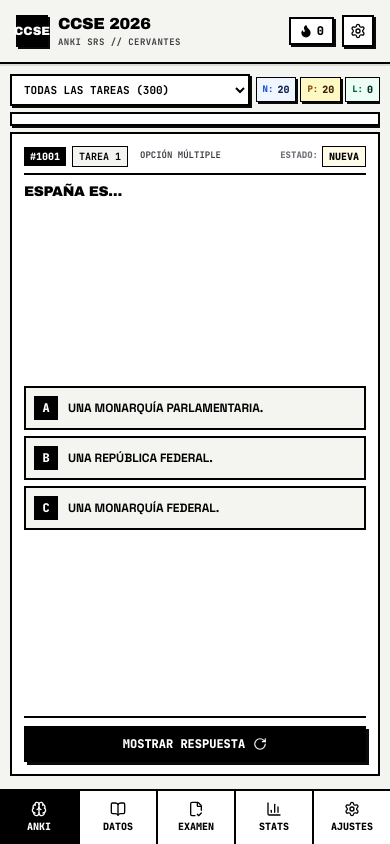
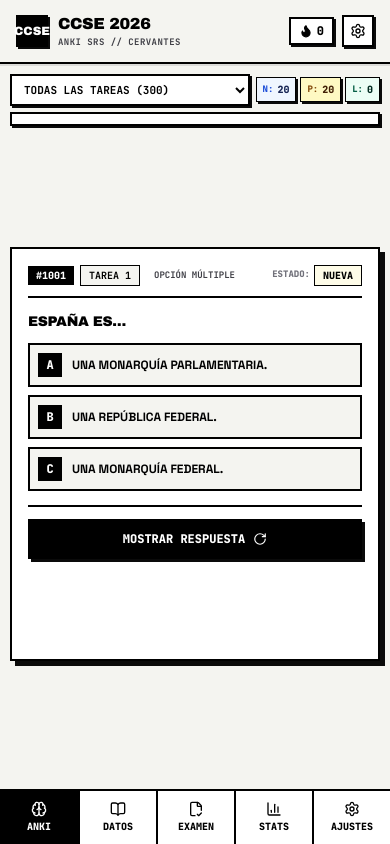
Before and after one commit to jonajonap/ccse-2026-anki, a plain HTML site: page index.html in a window 390 px wide. Drawn offline with nearby package versions, Linux system fonts and the light colour scheme.

Commit message:
refactor: update flashcard styling to use natural auto-height and center layout instead of fixed-height flex containers

```diff
--- a/index.html
+++ b/index.html
@@ -134,7 +134,6 @@
       -webkit-backface-visibility: hidden;
       display: flex;
       flex-direction: column;
-      justify-content: space-between;
       width: 100%;
       box-sizing: border-box;
     }
@@ -166,22 +165,18 @@
 
     @media (max-width: 767px) {
       body {
-        height: 100dvh;
-        max-height: 100dvh;
-        overflow: hidden;
+        min-height: 100dvh;
+        overflow-x: hidden;
       }
       #main-content-wrapper {
-        height: calc(100dvh - 108px);
-        max-height: calc(100dvh - 108px);
+        min-height: 0;
         overflow-y: auto;
       }
       #view-anki {
-        height: 100%;
-        max-height: 100%;
+        min-height: 0;
         display: flex;
         flex-direction: column;
         justify-content: space-between;
-        overflow: hidden;
       }
     }
 
@@ -440,55 +435,51 @@
           <div id="session-progress-bar" class="bg-black h-1.5 sm:h-2.5 w-0 transition-all duration-300"></div>
         </div>
 
-        <!-- FLASHCARD CONTAINER -->
-        <div id="flashcard-wrapper" class="flex-1 flex flex-col justify-center perspective-1000 my-0 sm:my-1 w-full min-h-0">
+        <!-- FLASHCARD CONTAINER (VERTICALLY CENTERED IN AVAILABLE SPACE) -->
+        <div id="flashcard-wrapper" class="flex-1 flex flex-col justify-center items-center perspective-1000 my-auto w-full">
 
-          <!-- CARD ELEMENT (FLIPPABLE 3D DOSSIER) -->
-          <div id="flashcard" class="flashcard-inner relative w-full cursor-default flex-1 h-full min-h-0">
+          <!-- CARD ELEMENT (NATURAL AUTO-HEIGHT, FLIPPABLE 3D DOSSIER) -->
+          <div id="flashcard" class="flashcard-inner relative w-full max-w-2xl cursor-default">
 
             <!-- FRONT SIDE (PREGUNTA + OPCIONES) -->
             <div
-              class="flashcard-face flashcard-front border-2 border-black bg-white p-3 sm:p-6 md:p-8 flex flex-col justify-between shadow-brutal-lg flex-1 h-full min-h-0">
+              class="flashcard-face flashcard-front border-2 border-black bg-white p-4 sm:p-6 md:p-8 flex flex-col shadow-brutal-lg w-full">
 
-              <div class="flex-1 flex flex-col min-h-0">
               <!-- Card Header Telemetry Dossier -->
-                <div class="flex items-center justify-between border-b-2 border-black pb-1.5 sm:pb-3 mb-2 sm:mb-4 flex-wrap gap-1.5 shrink-0">
+              <div class="flex items-center justify-between border-b-2 border-black pb-2.5 mb-3.5 flex-wrap gap-2 shrink-0">
                 <div class="flex items-center gap-1.5 sm:gap-2">
                   <span id="card-id-badge"
-                      class="px-1.5 sm:px-2 py-0.5 font-mono text-[10px] sm:text-xs font-black bg-black text-white">#1001</span>
+                    class="px-2 py-0.5 font-mono text-[10px] sm:text-xs font-black bg-black text-white">#1001</span>
                   <span id="card-task-badge"
-                      class="px-1.5 sm:px-2 py-0.5 font-mono text-[10px] sm:text-xs font-bold border border-black bg-[#F4F4F0] text-black">TAREA
-                      1</span>
+                    class="px-2 py-0.5 font-mono text-[10px] sm:text-xs font-bold border border-black bg-[#F4F4F0] text-black">TAREA 1</span>
                   <span id="card-type-badge"
-                      class="px-1.5 py-0.5 font-mono text-[9px] sm:text-[11px] font-bold text-ink-muted uppercase">MÚLTIPLE</span>
+                    class="px-2 py-0.5 font-mono text-[9px] sm:text-[11px] font-bold text-ink-muted uppercase">MÚLTIPLE</span>
                 </div>
                 <div class="font-mono text-[10px] sm:text-xs font-black uppercase text-black flex items-center gap-1">
                   <span class="text-[9px] sm:text-[10px] text-ink-subtle">ESTADO:</span>
                   <span id="card-interval-badge"
-                      class="px-1.5 sm:px-2 py-0.5 border border-black bg-yellow-50 text-black">NUEVA</span>
+                    class="px-2 py-0.5 border border-black bg-yellow-50 text-black">NUEVA</span>
                 </div>
               </div>
 
               <!-- Question Text -->
               <h2 id="card-question-text"
-                  class="text-sm sm:text-2xl font-display uppercase tracking-tight text-black mb-2 sm:mb-4 leading-tight sm:leading-snug shrink-0">
+                class="text-sm sm:text-xl font-display uppercase tracking-tight text-black mb-3 sm:mb-4 leading-snug">
                 Cargando pregunta...
               </h2>
 
               <!-- Options List -->
-                <div id="card-options-front" class="space-y-1.5 sm:space-y-3 flex-1 flex flex-col justify-center min-h-0">
+              <div id="card-options-front" class="space-y-2 sm:space-y-3 mb-3.5">
                 <!-- Dynamically populated options -->
-                </div>
               </div>
 
               <!-- Flip Action Protocol -->
-              <div class="pt-2 sm:pt-4 mt-2 sm:mt-4 border-t-2 border-black flex items-center justify-between gap-2 shrink-0">
+              <div class="pt-3 sm:pt-4 border-t-2 border-black flex items-center justify-between gap-2 shrink-0">
                 <span class="hidden md:flex font-mono text-xs font-bold text-ink-muted items-center gap-2">
-                  <kbd class="px-2 py-0.5 font-mono text-xs font-black text-black bg-[#EAE8E3] border border-black">[
-                    ESPACIO ]</kbd> MOSTRAR SOLUCIÓN
+                  <kbd class="px-2 py-0.5 font-mono text-xs font-black text-black bg-[#EAE8E3] border border-black">[ ESPACIO ]</kbd> MOSTRAR SOLUCIÓN
                 </span>
                 <button onclick="app.flipCard()"
-                  class="w-full md:w-auto px-4 sm:px-6 py-2 sm:py-3 border-2 border-black bg-black text-white font-mono text-xs sm:text-sm font-black uppercase shadow-brutal hover:bg-neutral-800 transition active:translate-x-0.5 active:translate-y-0.5 flex items-center justify-center gap-2">
+                  class="w-full md:w-auto px-5 py-2.5 sm:py-3 border-2 border-black bg-black text-white font-mono text-xs sm:text-sm font-black uppercase shadow-brutal hover:bg-neutral-800 transition active:translate-x-0.5 active:translate-y-0.5 flex items-center justify-center gap-2">
                   <span>MOSTRAR RESPUESTA</span>
                   <i data-lucide="rotate-cw" class="w-3.5 h-3.5 sm:w-4 sm:h-4"></i>
                 </button>
@@ -497,26 +488,24 @@
 
             <!-- BACK SIDE (RESPUESTA CORRECTA + EVALUACIÓN + CALIFICACIÓN ANKI) -->
             <div
-              class="flashcard-face flashcard-back border-2 border-black bg-white p-3 sm:p-6 md:p-8 flex flex-col justify-between shadow-brutal-lg flex-1 h-full min-h-0">
+              class="flashcard-face flashcard-back border-2 border-black bg-white p-4 sm:p-6 md:p-8 flex flex-col shadow-brutal-lg w-full">
 
-              <div class="flex-1 flex flex-col min-h-0">
               <!-- Back Header -->
-                <div class="flex items-center justify-between border-b-2 border-black pb-1.5 sm:pb-3 mb-2 sm:mb-3 flex-wrap gap-1.5 shrink-0">
+              <div class="flex items-center justify-between border-b-2 border-black pb-2.5 mb-3 flex-wrap gap-2 shrink-0">
                 <div class="flex items-center gap-1.5 sm:gap-2">
                   <span id="back-card-id-badge"
-                      class="px-1.5 sm:px-2 py-0.5 font-mono text-[10px] sm:text-xs font-black bg-black text-white">#1001</span>
+                    class="px-2 py-0.5 font-mono text-[10px] sm:text-xs font-black bg-black text-white">#1001</span>
                   <span id="back-card-task-badge"
-                      class="px-1.5 sm:px-2 py-0.5 font-mono text-[10px] sm:text-xs font-bold border border-black bg-[#F4F4F0] text-black">TAREA
-                      1</span>
+                    class="px-2 py-0.5 font-mono text-[10px] sm:text-xs font-bold border border-black bg-[#F4F4F0] text-black">TAREA 1</span>
                 </div>
                 <div class="flex items-center gap-1.5 sm:gap-2">
                   <div id="back-status-pill"
-                      class="px-2 sm:px-2.5 py-0.5 sm:py-1 bg-black text-white font-mono text-[10px] sm:text-xs font-black uppercase tracking-wider flex items-center gap-1 sm:gap-1.5 border border-black shadow-brutal-sm">
+                    class="px-2.5 py-1 bg-black text-white font-mono text-[10px] sm:text-xs font-black uppercase tracking-wider flex items-center gap-1 sm:gap-1.5 border border-black shadow-brutal-sm">
                     <i data-lucide="shield-check" class="w-3 h-3 sm:w-3.5 sm:h-3.5 text-emerald-400"></i>
                     <span>SOLUCIÓN OFICIAL</span>
                   </div>
                   <button onclick="app.flipCard()" title="Volver al anverso de la tarjeta"
-                      class="px-2 sm:px-2.5 py-0.5 sm:py-1 border-2 border-black bg-white text-black font-mono text-[10px] sm:text-xs font-black uppercase shadow-brutal-sm hover:bg-[#EAE8E3] transition active:translate-x-0.5 active:translate-y-0.5 flex items-center gap-1">
+                    class="px-2.5 py-1 border-2 border-black bg-white text-black font-mono text-[10px] sm:text-xs font-black uppercase shadow-brutal-sm hover:bg-[#EAE8E3] transition active:translate-x-0.5 active:translate-y-0.5 flex items-center gap-1">
                     <i data-lucide="rotate-ccw" class="w-3 h-3 sm:w-3.5 sm:h-3.5"></i>
                     <span class="hidden sm:inline">ANVERSO</span>
                   </button>
@@ -524,7 +513,7 @@
               </div>
 
               <!-- Question Reminder -->
-                <div class="mb-2 sm:mb-3 shrink-0">
+              <div class="mb-2.5 shrink-0">
                 <span
                   class="text-[9px] sm:text-[10px] font-mono font-bold uppercase tracking-wider text-ink-muted block mb-0.5">ENUNCIADO:</span>
                 <p id="back-card-question-text"
@@ -534,55 +523,51 @@
               </div>
 
               <!-- Options Recap & Comparison -->
-                <div class="space-y-1 sm:space-y-2 mb-1.5 sm:mb-3 flex-1 flex flex-col justify-center min-h-0">
-                  <span class="text-[9px] sm:text-[10px] font-mono font-bold uppercase tracking-wider text-ink-muted block shrink-0">OPCIONES Y
-                    SOLUCIÓN:</span>
-                  <div id="back-options-recap" class="space-y-1 sm:space-y-2 font-mono text-xs sm:text-sm">
+              <div class="space-y-1.5 sm:space-y-2 mb-3.5">
+                <span class="text-[9px] sm:text-[10px] font-mono font-bold uppercase tracking-wider text-ink-muted block shrink-0">OPCIONES Y SOLUCIÓN:</span>
+                <div id="back-options-recap" class="space-y-1.5 sm:space-y-2 font-mono text-xs sm:text-sm">
                   <!-- Populated dynamically with status tags -->
-                  </div>
                 </div>
               </div>
 
               <!-- ANKI 4 RATING BUTTONS (INDUSTRIAL MECHANICAL GRID) -->
-              <div class="pt-2 sm:pt-3 border-t-2 border-black mt-1 sm:mt-3 shrink-0">
-                <div class="flex items-center justify-between mb-1 sm:mb-2">
+              <div class="pt-3 border-t-2 border-black mt-1 shrink-0">
+                <div class="flex items-center justify-between mb-1.5">
                   <p class="font-mono text-[10px] sm:text-xs text-ink-muted font-bold uppercase">
                     EVALUACIÓN DE RETENCIÓN SRS
                   </p>
                   <span
-                    class="hidden md:inline font-mono text-[11px] text-black font-black bg-[#EAE8E3] px-2 py-0.5 border border-black">ATAJOS:
-                    [ 1 ] [ 2 ] [ 3 ] [ 4 ]</span>
+                    class="hidden md:inline font-mono text-[11px] text-black font-black bg-[#EAE8E3] px-2 py-0.5 border border-black">ATAJOS: [ 1 ] [ 2 ] [ 3 ] [ 4 ]</span>
                 </div>
 
-                <div class="grid grid-cols-4 gap-1 sm:gap-2">
+                <div class="grid grid-cols-4 gap-1.5 sm:gap-2">
                   <!-- 1: Otra vez -->
                   <button onclick="app.rateCard(1)"
-                    class="p-1.5 sm:p-3 border-2 border-black bg-[#FFEBEB] hover:bg-[#E61919] hover:text-white text-black font-mono flex flex-col items-center justify-center shadow-brutal-sm transition active:translate-x-0.5 active:translate-y-0.5 cursor-pointer">
-                    <span class="text-[9px] sm:text-xs font-black uppercase whitespace-nowrap">1 · OTRA</span>
+                    class="p-2 sm:p-2.5 border-2 border-black bg-[#FFEBEB] hover:bg-[#E61919] hover:text-white text-black font-mono flex flex-col items-center justify-center shadow-brutal-sm transition active:translate-x-0.5 active:translate-y-0.5 cursor-pointer">
+                    <span class="text-[10px] sm:text-xs font-black uppercase whitespace-nowrap">1 · OTRA</span>
                     <span id="preview-interval-again" class="text-[9px] sm:text-[11px] font-bold mt-0.5">&lt;10m</span>
                   </button>
 
                   <!-- 2: Difícil -->
                   <button onclick="app.rateCard(2)"
-                    class="p-1.5 sm:p-3 border-2 border-black bg-[#FFF9E6] hover:bg-[#FFCC00] hover:text-black text-black font-mono flex flex-col items-center justify-center shadow-brutal-sm transition active:translate-x-0.5 active:translate-y-0.5 cursor-pointer">
-                    <span class="text-[9px] sm:text-xs font-black uppercase whitespace-nowrap">2 · DIFÍCIL</span>
+                    class="p-2 sm:p-2.5 border-2 border-black bg-[#FFF9E6] hover:bg-[#FFCC00] hover:text-black text-black font-mono flex flex-col items-center justify-center shadow-brutal-sm transition active:translate-x-0.5 active:translate-y-0.5 cursor-pointer">
+                    <span class="text-[10px] sm:text-xs font-black uppercase whitespace-nowrap">2 · DIFÍCIL</span>
                     <span id="preview-interval-hard" class="text-[9px] sm:text-[11px] font-bold mt-0.5">1d</span>
                   </button>
 
                   <!-- 3: Bien -->
                   <button onclick="app.rateCard(3)"
-                    class="p-1.5 sm:p-3 border-2 border-black bg-[#EBF5EB] hover:bg-emerald-600 hover:text-white text-black font-mono flex flex-col items-center justify-center shadow-brutal-sm transition active:translate-x-0.5 active:translate-y-0.5 cursor-pointer">
-                    <span class="text-[9px] sm:text-xs font-black uppercase whitespace-nowrap">3 · BIEN</span>
+                    class="p-2 sm:p-2.5 border-2 border-black bg-[#EBF5EB] hover:bg-emerald-600 hover:text-white text-black font-mono flex flex-col items-center justify-center shadow-brutal-sm transition active:translate-x-0.5 active:translate-y-0.5 cursor-pointer">
+                    <span class="text-[10px] sm:text-xs font-black uppercase whitespace-nowrap">3 · BIEN</span>
                     <span id="preview-interval-good" class="text-[9px] sm:text-[11px] font-bold mt-0.5">3d</span>
                   </button>
 
-                  <!-- 4: Fácil -->
+                  <!-- 4: Fácil (Azul Cielo / Sky Blue UX) -->
                   <button onclick="app.rateCard(4)"
-                    class="p-1.5 sm:p-3 border-2 border-black bg-black text-white hover:bg-neutral-800 font-mono flex flex-col items-center justify-center shadow-brutal-sm transition active:translate-x-0.5 active:translate-y-0.5 cursor-pointer">
-                    <span class="text-[9px] sm:text-xs font-black uppercase whitespace-nowrap text-yellow-300">4 ·
-                      FÁCIL</span>
+                    class="p-2 sm:p-2.5 border-2 border-black bg-[#E0F2FE] hover:bg-[#0284C7] hover:text-white text-sky-950 font-mono flex flex-col items-center justify-center shadow-brutal-sm transition active:translate-x-0.5 active:translate-y-0.5 cursor-pointer group">
+                    <span class="text-[10px] sm:text-xs font-black uppercase whitespace-nowrap">4 · FÁCIL</span>
                     <span id="preview-interval-easy"
-                      class="text-[9px] sm:text-[11px] font-bold text-yellow-400 mt-0.5">7d</span>
+                      class="text-[9px] sm:text-[11px] font-bold text-sky-800 group-hover:text-white mt-0.5">7d</span>
                   </button>
                 </div>
               </div>
```
Lines whose indentation alone changed are shown as unchanged.
